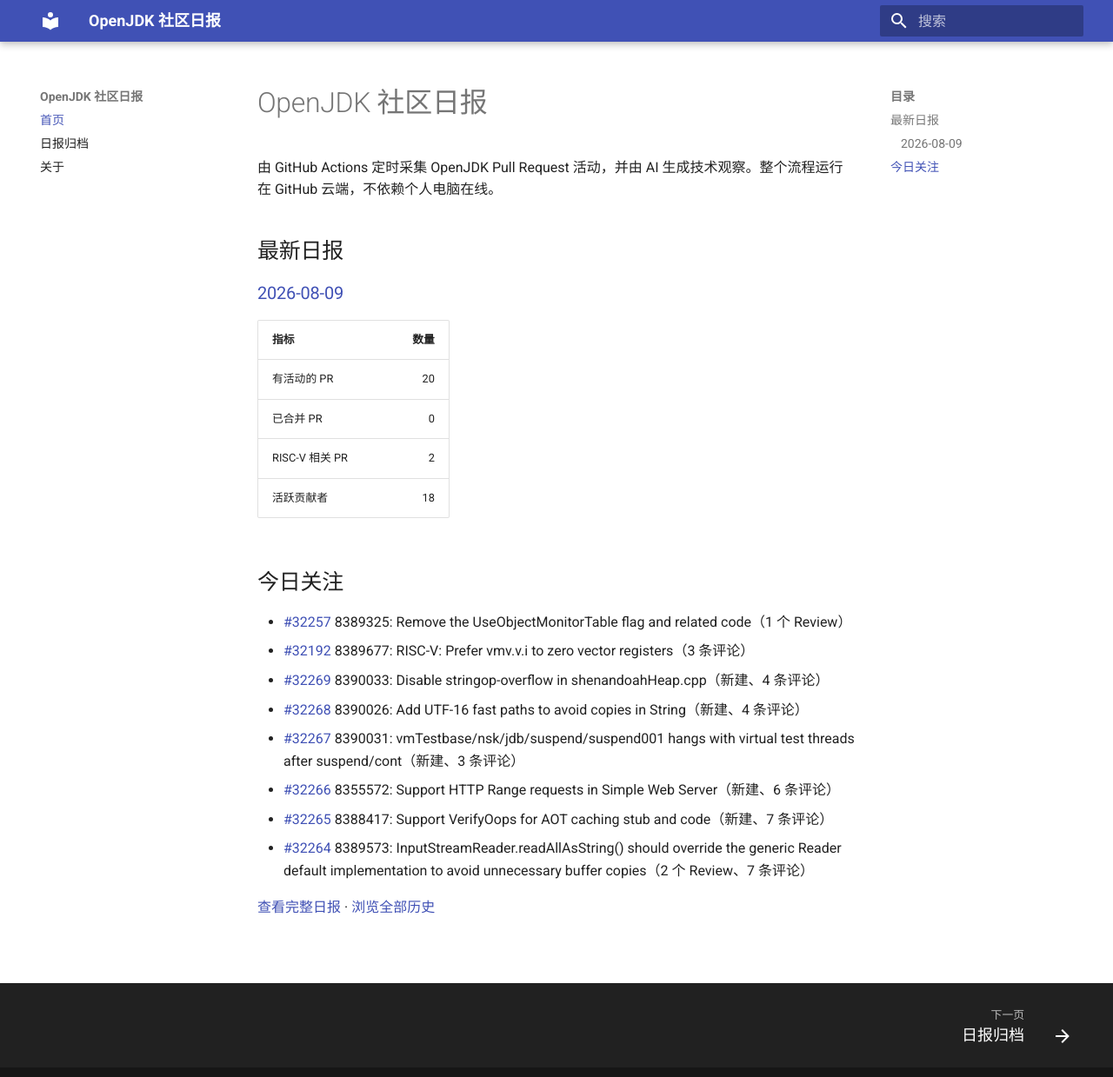
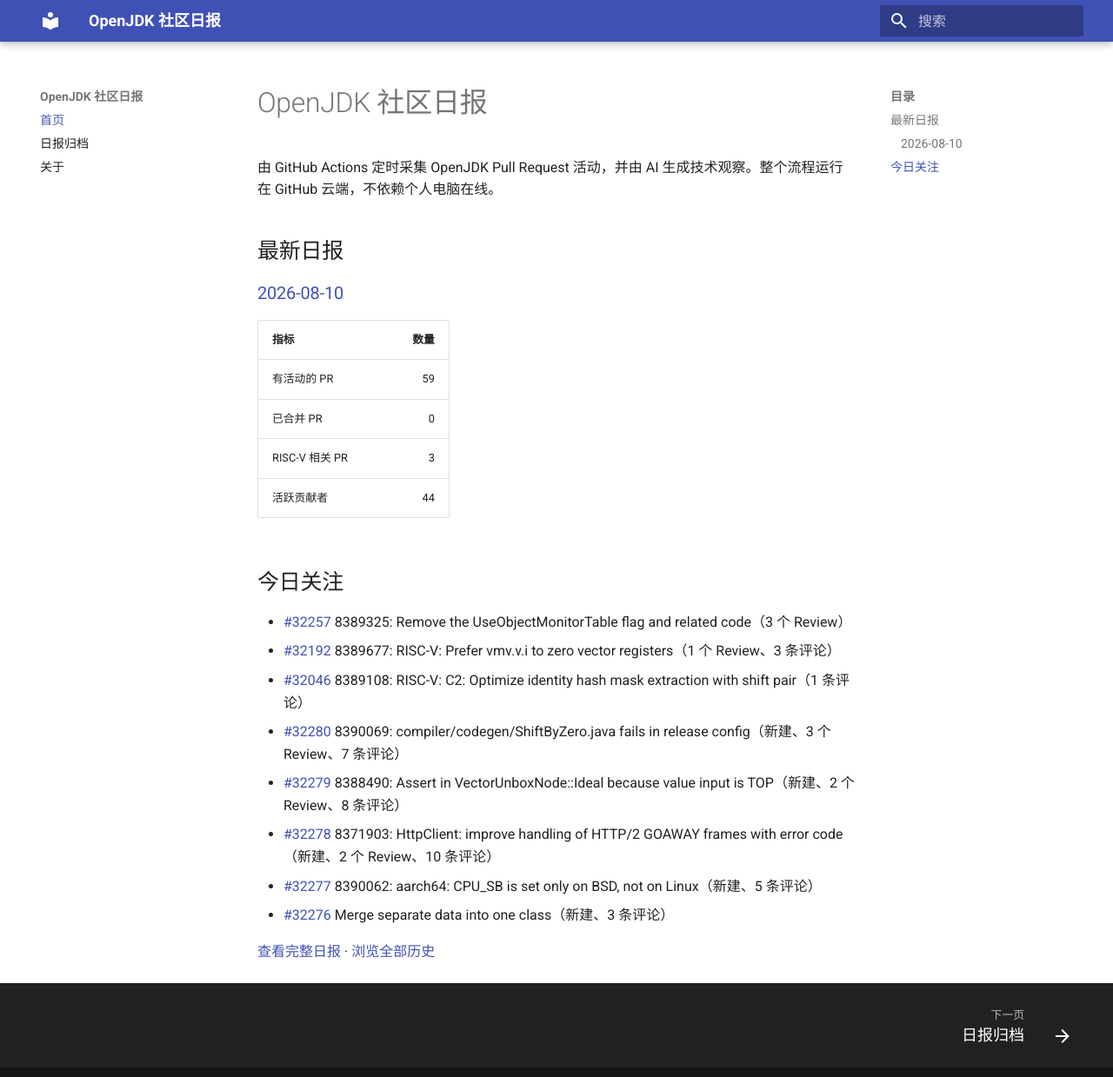
Before and after one commit to DingliZhang/openjdk-daily, an MkDocs documentation site: the page built from docs/index.md, in a window 1280 px wide and 1252 px high. Shown: the top 1239 px of the window at 87% size. Built offline with MkDocs 1.6.1 and Material for MkDocs 9.7.7, drawn with Linux system fonts in a browser that asks for light colours.

Commit message:
report: add OpenJDK daily report

```diff
--- a/docs/index.md
+++ b/docs/index.md
@@ -4,24 +4,24 @@
 
 ## 最新日报
 
-### [2026-08-09](reports/2026/2026-08-09.md)
+### [2026-08-10](reports/2026/2026-08-10.md)
 
 | 指标 | 数量 |
 |---|---:|
-| 有活动的 PR | 20 |
+| 有活动的 PR | 59 |
 | 已合并 PR | 0 |
-| RISC-V 相关 PR | 2 |
-| 活跃贡献者 | 18 |
+| RISC-V 相关 PR | 3 |
+| 活跃贡献者 | 44 |
 
 ## 今日关注
 
-- [#32257](https://github.com/openjdk/jdk/pull/32257) 8389325: Remove the UseObjectMonitorTable flag and related code（1 个 Review）
-- [#32192](https://github.com/openjdk/jdk/pull/32192) 8389677: RISC-V: Prefer vmv.v.i to zero vector registers（3 条评论）
-- [#32269](https://github.com/openjdk/jdk/pull/32269) 8390033: Disable stringop-overflow in shenandoahHeap.cpp（新建、4 条评论）
-- [#32268](https://github.com/openjdk/jdk/pull/32268) 8390026: Add UTF-16 fast paths to avoid copies in String（新建、4 条评论）
-- [#32267](https://github.com/openjdk/jdk/pull/32267) 8390031: vmTestbase/nsk/jdb/suspend/suspend001 hangs with virtual test threads after suspend/cont（新建、3 条评论）
-- [#32266](https://github.com/openjdk/jdk/pull/32266) 8355572: Support HTTP Range requests in Simple Web Server（新建、6 条评论）
-- [#32265](https://github.com/openjdk/jdk/pull/32265) 8388417: Support VerifyOops for AOT caching stub and code（新建、7 条评论）
-- [#32264](https://github.com/openjdk/jdk/pull/32264) 8389573: InputStreamReader.readAllAsString() should override the generic Reader default implementation to avoid unnecessary buffer copies（2 个 Review、7 条评论）
+- [#32257](https://github.com/openjdk/jdk/pull/32257) 8389325: Remove the UseObjectMonitorTable flag and related code（3 个 Review）
+- [#32192](https://github.com/openjdk/jdk/pull/32192) 8389677: RISC-V: Prefer vmv.v.i to zero vector registers（1 个 Review、3 条评论）
+- [#32046](https://github.com/openjdk/jdk/pull/32046) 8389108: RISC-V: C2: Optimize identity hash mask extraction with shift pair（1 条评论）
+- [#32280](https://github.com/openjdk/jdk/pull/32280) 8390069: compiler/codegen/ShiftByZero.java fails in release config（新建、3 个 Review、7 条评论）
+- [#32279](https://github.com/openjdk/jdk/pull/32279) 8388490: Assert in VectorUnboxNode::Ideal because value input is TOP（新建、2 个 Review、8 条评论）
+- [#32278](https://github.com/openjdk/jdk/pull/32278) 8371903: HttpClient: improve handling of HTTP/2 GOAWAY frames with error code（新建、2 个 Review、10 条评论）
+- [#32277](https://github.com/openjdk/jdk/pull/32277) 8390062: aarch64: CPU_SB is set only on BSD, not on Linux（新建、5 条评论）
+- [#32276](https://github.com/openjdk/jdk/pull/32276) Merge separate data into one class（新建、3 条评论）
 
-[查看完整日报](reports/2026/2026-08-09.md) · [浏览全部历史](reports/index.md)
+[查看完整日报](reports/2026/2026-08-10.md) · [浏览全部历史](reports/index.md)
```
Also changed, not shown: docs/reports/2026/2026-08-10.md (added, +167 -0 lines), docs/reports/index.md (+2 -1 lines), 2 other files.
